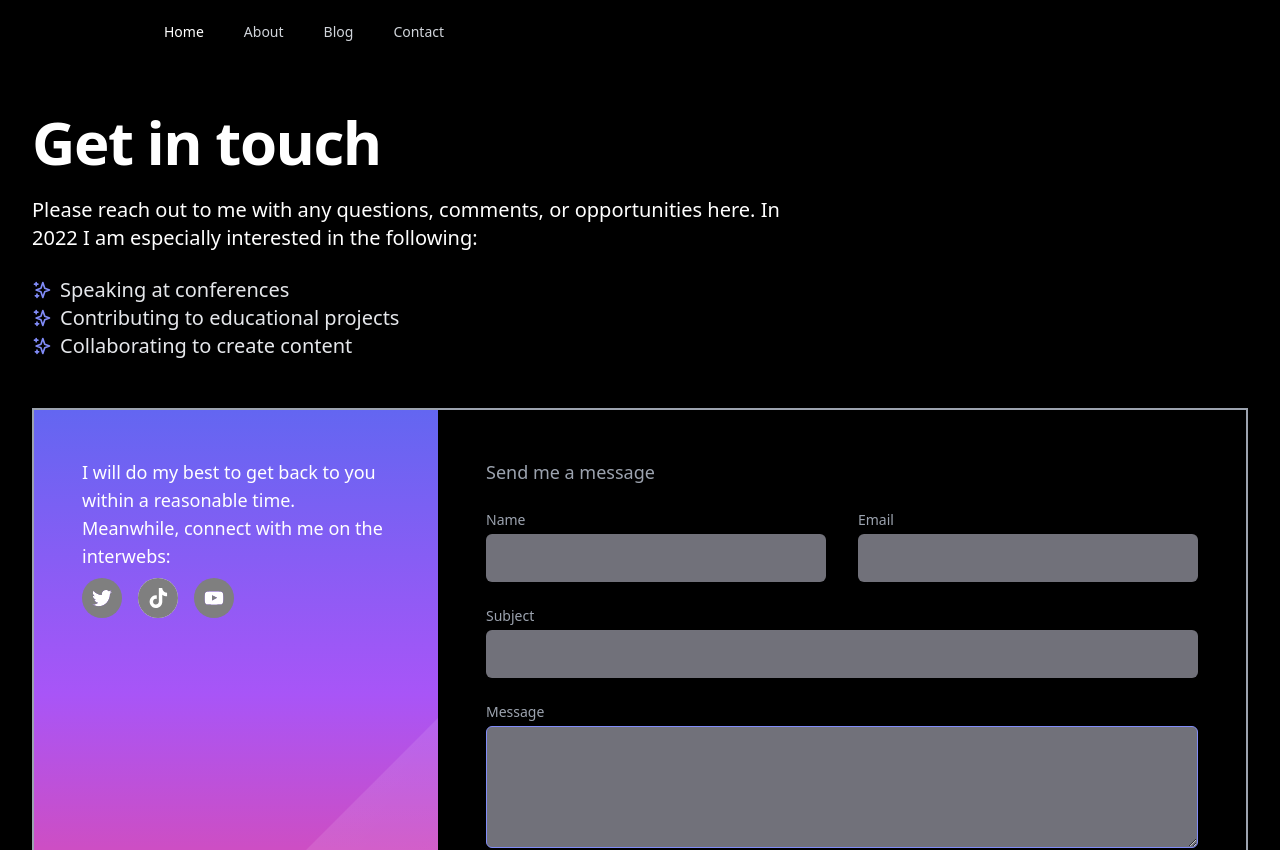
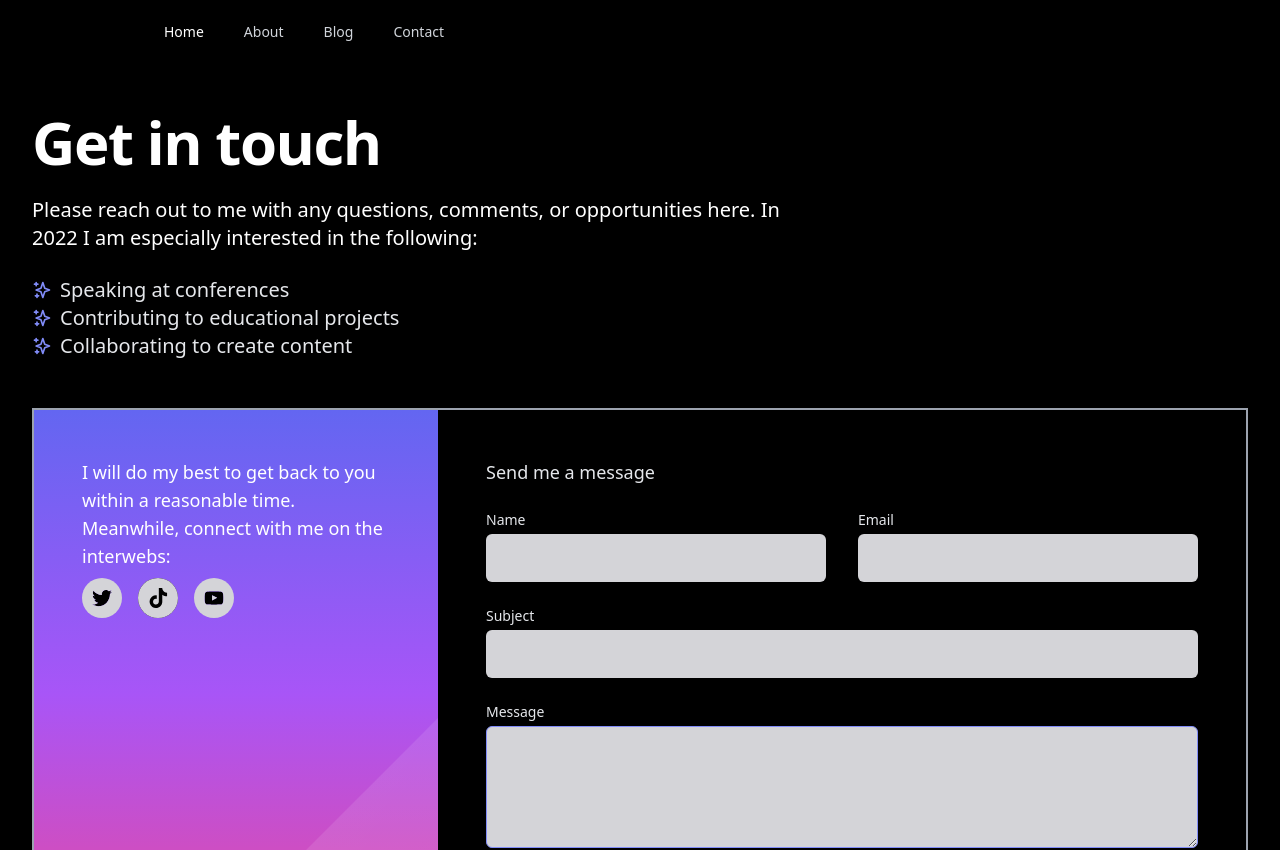
Before and after one commit to womenbuildweb3/30daysofweb3.xyz, a Next.js app: page /contact in a window 1280 px wide. Shown: the top 850 px of the page. Built offline with nearby package versions, Linux system fonts and the light colour scheme.

Commit message:
Change text color

```diff
--- a/pages/about.js
+++ b/pages/about.js
@@ -17,7 +17,7 @@ export default function About() {
                 About Me
               </h1>
               <div className="mb-4">
-                <p className="text-gray-600 dark:text-gray-400 mb-2 text-sm md:text-lg display: inline-block">
+                <p className="text-gray-200 mb-2 text-sm md:text-lg display: inline-block">
                   Hi there! My name is Camila Ramos, and I go by Cami. I&apos;m 23 years old and originally from
                   Bogota, Colombia. I have been living in The Bay Area for more than 20
                   years and I currently reside in Oakland, CA. I&apos;m a surfer and traveler, and have been to 12 countries so far.
@@ -27,7 +27,7 @@ export default function About() {
                 </p>
               </div>
               <div className="mb-4">
-                <p className="text-gray-600 dark:text-gray-400 mb-2 text-sm md:text-lg display: inline-block">
+                <p className="text-gray-200 mb-2 text-sm md:text-lg display: inline-block">
                   I&apos;m a software engineer, founder, and educator. I wear a lot
                   of hats as a professional, but my passion for equity and
                   access is what ties them all together. I&apos;m the technical cofounder of
@@ -56,7 +56,7 @@ export default function About() {
                 </p>
               </div>
               <div className="mb-4">
-                <p className="text-gray-600 dark:text-gray-400 mb-2 text-sm md:text-lg display: inline-block">
+                <p className="text-gray-200 mb-2 text-sm md:text-lg display: inline-block">
                   Growing up, I always wanted to be a teacher or a social
                   worker, or something along those lines. I wanted to work in a field where I could
                   help disadvantaged people through education and support services. I first learned about
@@ -69,7 +69,7 @@ export default function About() {
                 </p>
               </div>
               <div className="mb-4">
-                <p className="text-gray-600 dark:text-gray-400 mb-2 text-sm md:text-lg display: inline-block">
+                <p className="text-gray-200 mb-2 text-sm md:text-lg display: inline-block">
                   After learning about the gender and racial equity issues in tech, and the
                   dangerous technology that gets created as a result, I realized
                   that being a woman, an immigrant, a
@@ -97,7 +97,7 @@ export default function About() {
                 </p>
               </div>
               <div className="mb-4">
-                <p className="text-gray-600 dark:text-gray-400 mb-2 text-sm md:text-lg display: inline-block">
+                <p className="text-gray-200 mb-2 text-sm md:text-lg display: inline-block">
                   I work as a developer advocate at
                   <a
                     target="_blank"
--- a/pages/blog.js
+++ b/pages/blog.js
@@ -57,7 +57,7 @@ export default function Blog({ myData }) {
           {myData.publication.posts.map((post, key) => (
             <div key={post.slug} className="flex flex-col text-gray-500">
                 <Link href="https://camiinthisthang.hashnode.dev/">
-              <h1 className="w-full mb-2 text-lg font-medium text-gray-900 md:text-xl dark:text-gray-100 select-none">
+              <h1 className="w-full mb-2 text-lg font-medium text-gray-200 md:text-xl dark:text-gray-100 select-none">
                 {post.title}
               </h1>
               </Link>
--- a/pages/contact.js
+++ b/pages/contact.js
@@ -234,8 +234,8 @@ export default function Contact() {
                 target="_blank"
                 rel="noreferrer"
                 url="https://twitter.com/camiinthisthang"
-                bgColor="#7f7f7f"
-                fgColor="#fff"
+                bgColor="#d4d4d8"
+                fgColor="#000000"
                 style={{ height: 40, width: 40 }}
               />
             </div>
@@ -244,8 +244,8 @@ export default function Contact() {
                 target="_blank"
                 rel="noreferrer"
                 url="https://www.tiktok.com/@camiinthisthang?"
-                bgColor="#7f7f7f"
-                fgColor="#fff"
+                bgColor="#d4d4d8"
+                fgColor="#000000"
                 style={{ height: 40, width: 40 }}
               />
             </div>
@@ -254,8 +254,8 @@ export default function Contact() {
                 target="_blank"
                 rel="noreferrer"
                 url="https://www.youtube.com/channel/UCyEnr-lcCUavJzh0uodvG3w"
-                bgColor="#7f7f7f"
-                fgColor="#fff"
+                bgColor="#d4d4d8"
+                fgColor="#000000"
                 style={{ height: 40, width: 40 }}
               />
             </div>
@@ -264,10 +264,10 @@ export default function Contact() {
 
                   {/* Contact form */}
                   <div className="py-10 px-6 sm:px-10 lg:col-span-2 xl:p-12 ">
-                    <h3 className="text-lg font-medium text-gray-400">Send me a message</h3>
+                    <h3 className="text-lg font-medium text-gray-200">Send me a message</h3>
                     <form action="#" method="POST" onSubmit={(e) => handleSubmit(e)} className="mt-6 grid grid-cols-1 gap-y-6 sm:grid-cols-2 sm:gap-x-8">
                       <div>
-                        <label htmlFor="first-name" className="block text-sm font-medium text-gray-400">
+                        <label htmlFor="first-name" className="block text-sm font-medium text-gray-200">
                           Name
                         </label>
                         <div className="mt-1">
@@ -278,12 +278,12 @@ export default function Contact() {
                             autoComplete="given-name"
                             onChange={(e) => setFirstName(e.target.value)}
                             value={firstName}
-                            className="bg-zinc-500 py-3 px-4 block w-full shadow-sm text-gray-400-900 focus:ring-indigo-400 focus:border-indigo-400 border-warm-gray-300 rounded-md"
+                            className="bg-zinc-300 py-3 px-4 block w-full shadow-sm text-gray-200-900 focus:ring-indigo-400 focus:border-indigo-400 border-warm-gray-300 rounded-md"
                           />
                         </div>
                       </div>
                       <div>
-                        <label htmlFor="email" className="block text-sm font-medium text-gray-400">
+                        <label htmlFor="email" className="block text-sm font-medium text-gray-200">
                           Email
                         </label>
                         <div className="mt-1">
@@ -293,12 +293,12 @@ export default function Contact() {
                             type="email"
                             autoComplete="email"
                             onChange={(e) => setEmail(e.target.value)} value={email}
-                            className="py-3 px-4 block w-full shadow-sm text-gray-400-900 focus:ring-indigo-400 border-indigo-400 border-warm-gray-300 rounded-md bg-zinc-500"
+                            className="py-3 px-4 block w-full shadow-sm text-gray-200-900 focus:ring-indigo-400 border-indigo-400 border-warm-gray-300 rounded-md bg-zinc-300"
                           />
                         </div>
                       </div>
                       {/* <div>
-                        <label htmlFor="email" className="block text-sm font-medium text-gray-400">
+                        <label htmlFor="email" className="block text-sm font-medium text-gray-200">
                           Email
                         </label>
                         <div className="mt-1">
@@ -307,12 +307,12 @@ export default function Contact() {
                             name="email"
                             type="email"
                             autoComplete="email"
-                            className="py-3 px-4 block w-full shadow-sm text-gray-400-900 focus:ring-indigo-400 border-indigo-400 border-warm-gray-300 rounded-md"
+                            className="py-3 px-4 block w-full shadow-sm text-gray-200-900 focus:ring-indigo-400 border-indigo-400 border-warm-gray-300 rounded-md"
                           />
                         </div>
                       </div> */}
                       <div className="sm:col-span-2">
-                        <label htmlFor="subject" className="block text-sm font-medium text-gray-400">
+                        <label htmlFor="subject" className="block text-sm font-medium text-gray-200">
                           Subject
                         </label>
                         <div className="mt-1">
@@ -321,13 +321,13 @@ export default function Contact() {
                             name="subject"
                             id="subject"
                             onChange={(e) => setSubject(e.target.value)} value={subject}
-                            className="bg-zinc-500 py-3 px-4 block w-full shadow-sm text-gray-400 focus:ring-indigo-400 border-indigo-400 border-warm-gray-300 rounded-md"
+                            className="bg-zinc-300 py-3 px-4 block w-full shadow-sm text-gray-200 focus:ring-indigo-400 border-indigo-400 border-warm-gray-300 rounded-md"
                           />
                         </div>
                       </div>
                       <div className="sm:col-span-2">
                         <div className="flex justify-between">
-                          <label htmlFor="message" className="block text-sm font-medium text-gray-400">
+                          <label htmlFor="message" className="block text-sm font-medium text-gray-200">
                             Message
                           </label>
                           <span id="message-max" className="text-sm text-warm-gray-500">
@@ -341,7 +341,7 @@ export default function Contact() {
                             rows={4}
                             onChange={(e) => setMessage(e.target.value)}
                             value={message}
-                            className="bg-zinc-500 py-3 px-4 block w-full shadow-sm text-gray-400 focus:ring-indigo-400 border-indigo-400 border border-warm-gray-300 rounded-md"
+                            className="bg-zinc-300 py-3 px-4 block w-full shadow-sm text-gray-200 focus:ring-indigo-400 border-indigo-400 border border-warm-gray-300 rounded-md"
                             aria-describedby="message-max"
                           />
                         </div>
--- a/pages/index.js
+++ b/pages/index.js
@@ -26,12 +26,12 @@ export default function Home() {
                 Camila Ramos Garzon
               </h1>
               {/* <p className="text-white text-xs">@camiinthisthang</p> */}
-              <h2 className="text-gray-700 dark:text-gray-200 mb-4">
+              <h2 className="text-gray-200 dark:text-gray-200 mb-4">
                 Developer Advocate // Founder
                 {/* <span className="font-semibold">PlanetScale.</span>
               <br></br>Founder at <span className="font-semibold">STEMTank + Calibaba.</span> */}
               </h2>
-              <p className="text-gray-600 dark:text-gray-400 mb-2">
+              <p className="text-gray-200 mb-2">
                 I&apos;m a software engineer who loves to teach. I break down
                 technical concepts ranging from the basics of programming to the
                 latest technologies into easy-to-understand videos and blog
```
